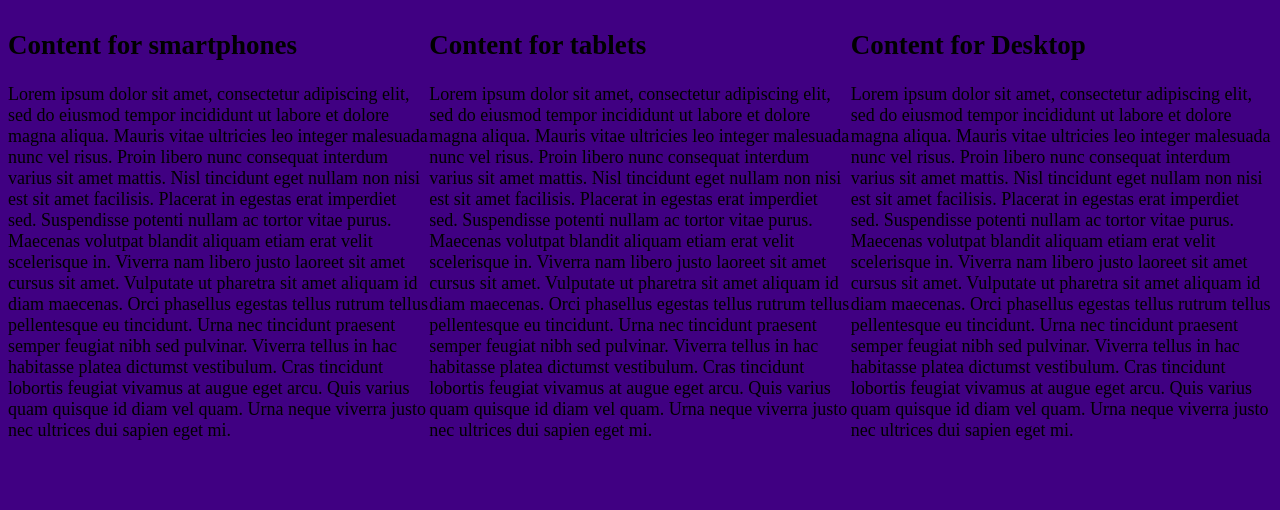
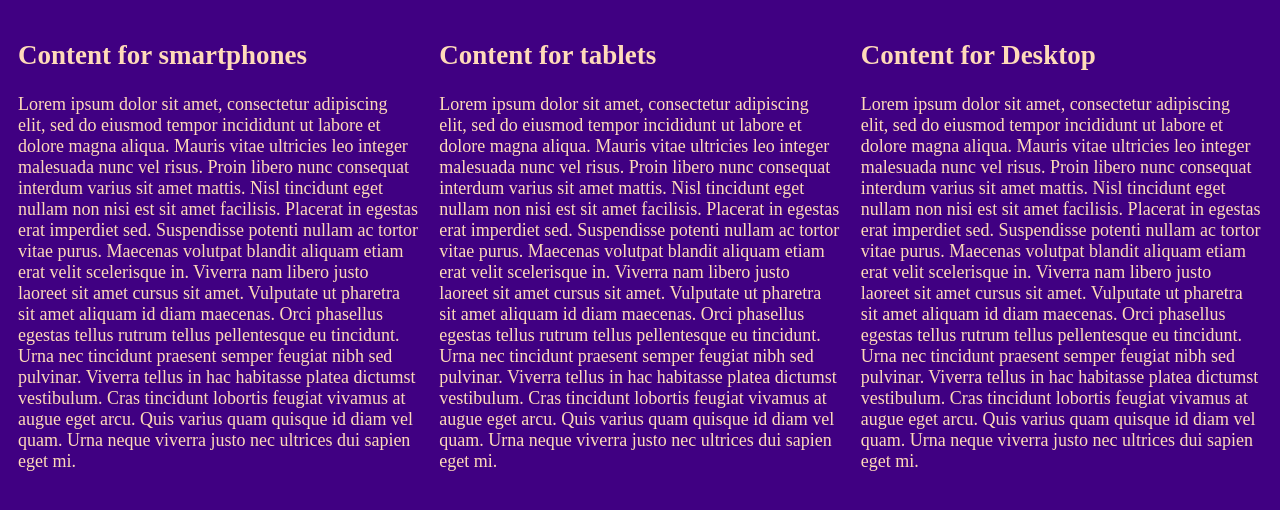
Before and after one commit to ilaria-orlando/responsiveness, a plain HTML site: page index.html in a window 1280 px wide. Drawn offline with Linux system fonts and the light colour scheme.

Commit message:
text color

```diff
--- a/stylesheet.css
+++ b/stylesheet.css
@@ -39,6 +39,7 @@
 
 }
 
-div.large div.medium div.small{
-    padding: 20px;
+div.large, div.medium, div.small{
+    padding: 10px;
+    color: peachpuff;
 }
```
